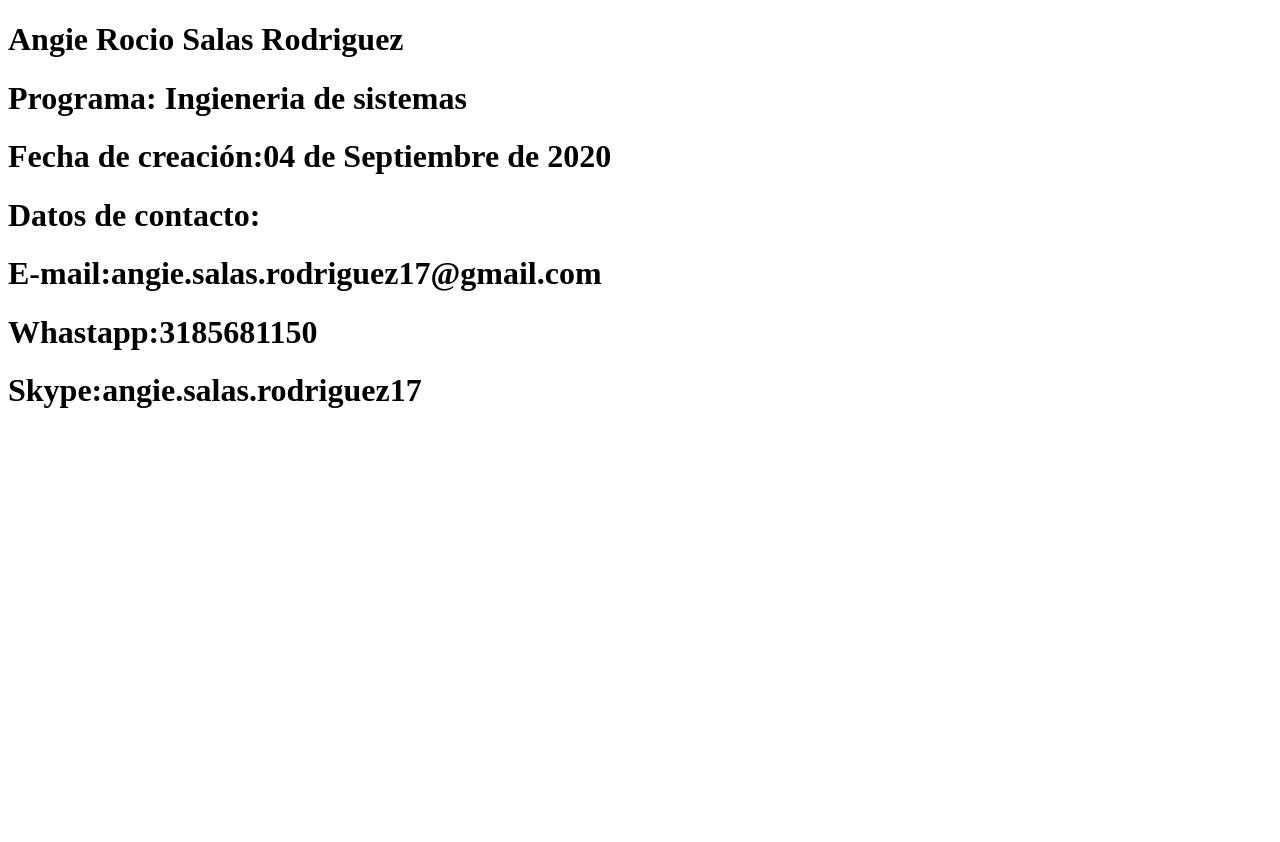
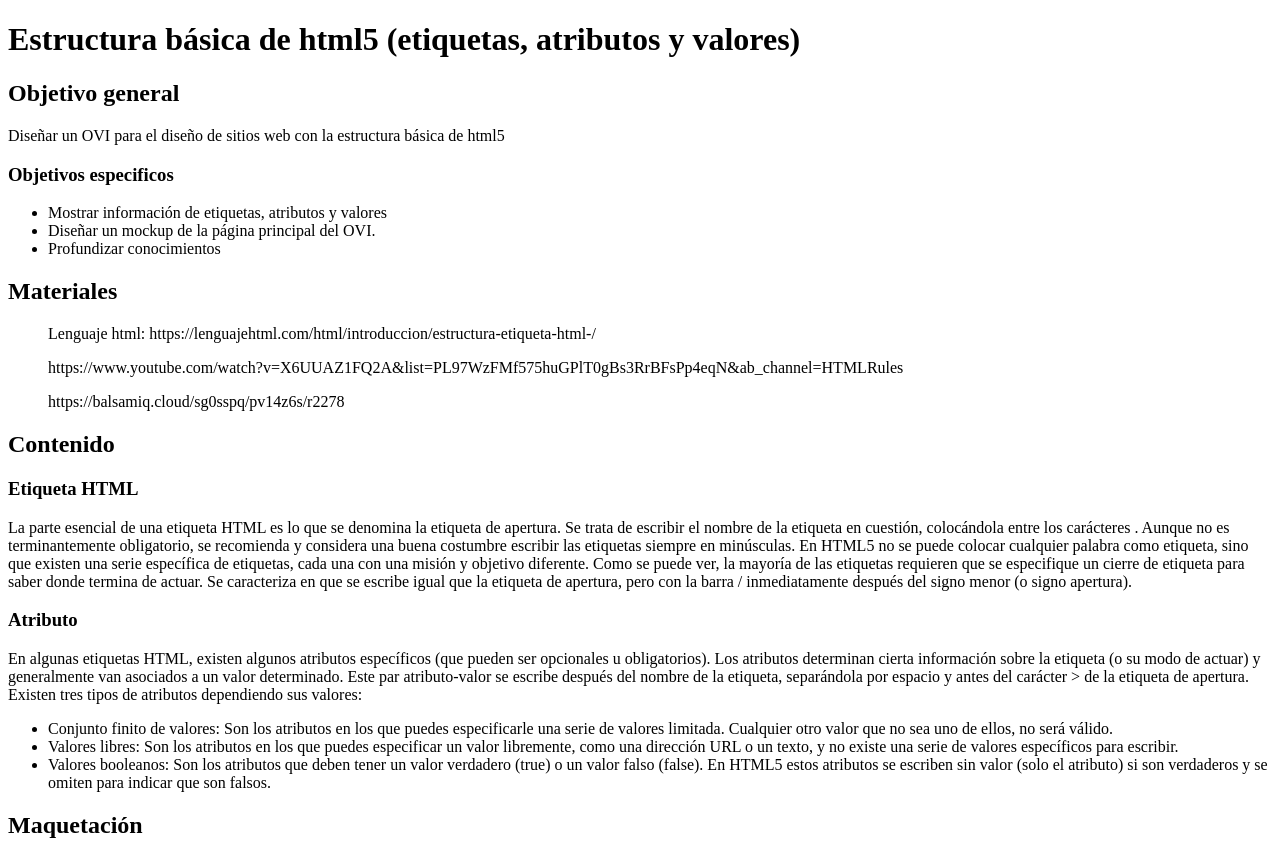
Before and after one commit to AngieRocioSalasRodriguez/planing.html, a plain HTML site: page index.html in a window 1280 px wide. Shown: the top 842 px of the page. Before the commit the page ends 800 px from the top, so only its background shows below. Drawn offline with Linux system fonts and the light colour scheme.

Commit message:
v6
modif index

```diff
--- a/index.html
+++ b/index.html
@@ -1,17 +1,52 @@
 <!DOCTYPE html>
-<html lang="en">
+<html lang-"es">
+
 <head>
-    <meta charset="UTF-8">
-    <meta name="viewport" content="width=device-width, initial-scale=1.0">
-    <title>Document</title>
+
+      <meta charset="utf-8">
+      <title>Borrador del contenido</title>
+
 </head>
+
 <body>
-    <h1>Angie Rocio Salas Rodriguez</h1>
-    <h1>Programa: Ingieneria de sistemas</h1>
-    <h1>Fecha de creación:04 de Septiembre de 2020</h1>
-    <h1>Datos de contacto:</h1>
-    <h1>E-mail:angie.salas.rodriguez17@gmail.com</h1>
-    <h1>Whastapp:3185681150</h1>
-    <h1>Skype:angie.salas.rodriguez17</h1>
-</body>
+
+
+        <h1>Estructura básica de html5 (etiquetas, atributos y
+            valores)</h1>
+
+            <h2>Objetivo general</h2>
+            <p>Diseñar un OVI para el diseño de sitios web con la estructura básica de html5 </p>
+
+                <h3>Objetivos especificos</h3>
+                <ul>
+                    <li>Mostrar información de etiquetas, atributos y valores</li>
+                    <li>Diseñar un mockup de la página principal del OVI.</li>
+                    <li>Profundizar conocimientos </li>
+                </ul>
+
+            <h2>Materiales</h2>
+            <ol>
+            <p>Lenguaje html: https://lenguajehtml.com/html/introduccion/estructura-etiqueta-html-/</p>
+            </ol>
+            <ol>
+             <p>https://www.youtube.com/watch?v=X6UUAZ1FQ2A&list=PL97WzFMf575huGPlT0gBs3RrBFsPp4eqN&ab_channel=HTMLRules</p>
+            </ol>
+            <ol>
+                <p>https://balsamiq.cloud/sg0sspq/pv14z6s/r2278</p>
+            </ol>
+            <h2>Contenido</h2>
+                <h3>Etiqueta HTML</h3>
+                <p>La parte esencial de una etiqueta HTML es lo que se denomina la etiqueta de apertura. Se trata de escribir el nombre de la etiqueta en cuestión, colocándola entre los carácteres <y>. Aunque no es terminantemente obligatorio, se recomienda y considera una buena costumbre escribir las etiquetas siempre en minúsculas.
+                En HTML5 no se puede colocar cualquier palabra como etiqueta, sino que existen una serie específica de etiquetas, cada una con una misión y objetivo diferente. Como se puede ver, la mayoría de las etiquetas requieren que se especifique un cierre de etiqueta para saber donde termina de actuar. Se caracteriza en que se escribe igual que la etiqueta de apertura, pero con la barra / inmediatamente después del signo menor (o signo apertura). </p>
+                <h3>Atributo</h3>
+                <p>En algunas etiquetas HTML, existen algunos atributos específicos (que pueden ser opcionales u obligatorios). Los atributos determinan cierta información sobre la etiqueta (o su modo de actuar) y generalmente van asociados a un valor determinado. Este par atributo-valor se escribe después del nombre de la etiqueta, separándola por espacio y antes del carácter > de la etiqueta de apertura. Existen tres tipos de atributos dependiendo sus valores:</p>
+                <ul>
+                    <li>Conjunto finito de valores: Son los atributos en los que puedes especificarle una serie de valores limitada. Cualquier otro valor que no sea uno de ellos, no será válido.</li>
+                    <li>Valores libres: Son los atributos en los que puedes especificar un valor libremente, como una dirección URL o un texto, y no existe una serie de valores específicos para escribir.</li>
+                    <li>Valores booleanos: Son los atributos que deben tener un valor verdadero (true) o un valor falso (false). En HTML5 estos atributos se escriben sin valor (solo el atributo) si son verdaderos y se omiten para indicar que son falsos. </li>
+                </ul>
+                <h2>Maquetación</h2>
+                <img src="maquetacion.png" alt="Maquetación">
+ </body>
+
 </html>
```
